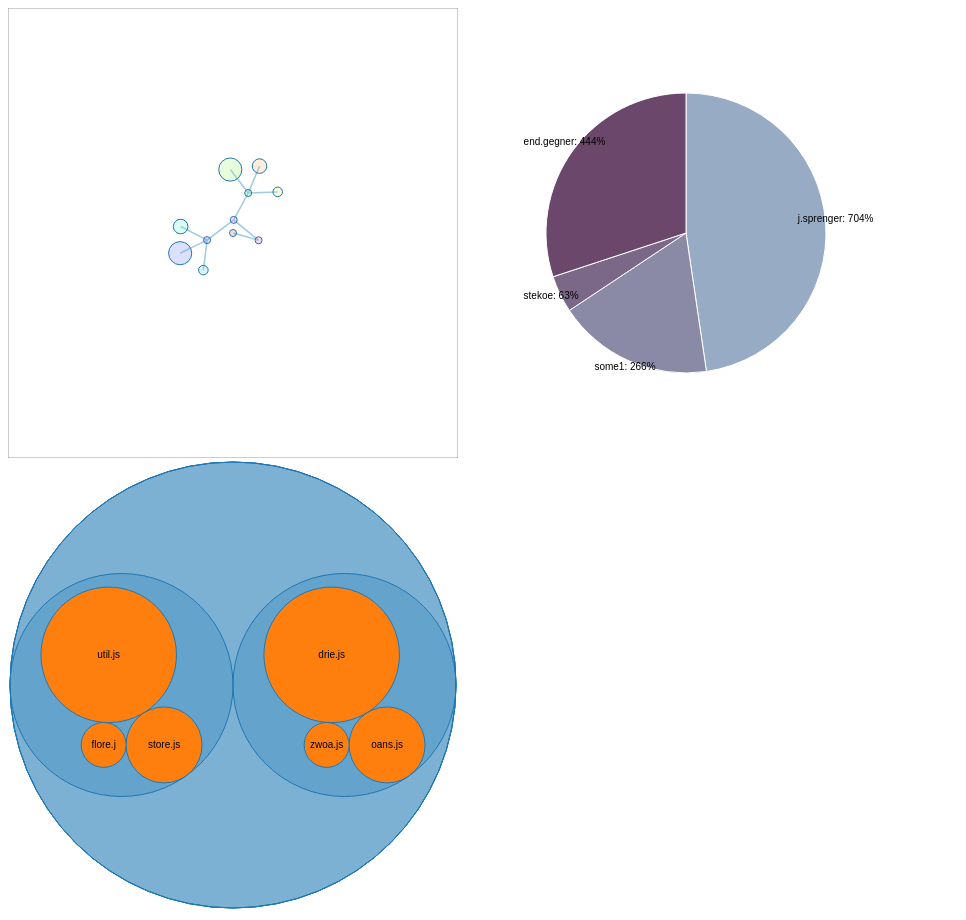
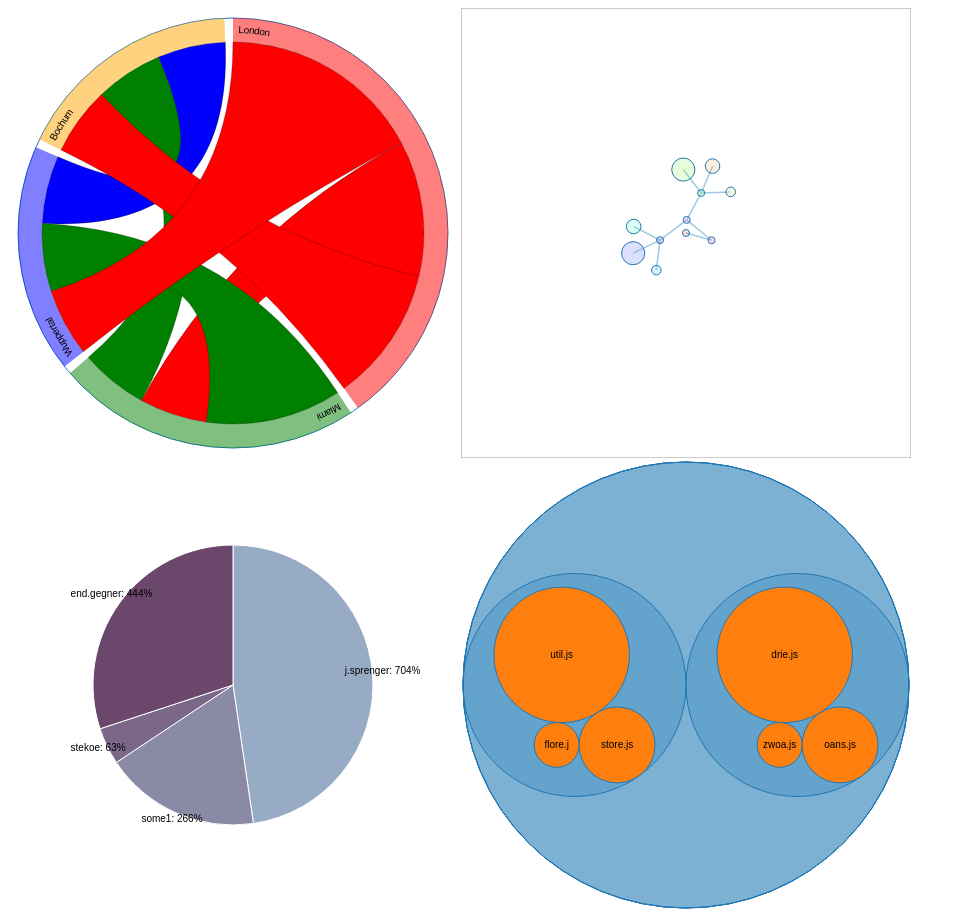
Before and after one commit to dev-JS/angular-d3charts, a website: page examples/index.html in a window 1280 px wide. Shown: the whole page, without its empty margins (0-966 px from the left). Drawn offline with nearby package versions, Linux system fonts and the light colour scheme; files that its build step writes are made by us from their sources.

Commit message:
feature(dependencyChart): adds new dependency directive

```diff
--- a/examples/app.js
+++ b/examples/app.js
@@ -1,6 +1,6 @@
 (function () {
     angular.module('de.devjs.angular.d3pie.example', ['de.devjs.angular.d3pie', 'de.devjs.angular.d3circle',
-        'de.devjs.angular.d3codeflower'])
+        'de.devjs.angular.d3codeflower', 'de.devjs.angular.d3dependency'])
         .controller('appController', ['$scope', '$interval', function ($scope, $interval) {
             $scope.pieData = [
                 {
@@ -55,5 +55,13 @@
                         ]
                     }]
             };
+            $scope.dependency = {
+                items: [
+                    {name: "London", color: "red"},
+                    {name: "Miami", color: "green"},
+                    {name: "Wuppertal", color: "blue"},
+                    {name: "Bochum", color: "orange"}],
+                matrix: [[0, 2, 3, 2], [1, 0, 2, 1], [1, 1,0, 1], [1, 1, 1, 0]]
+            };
         }]);
 })();
--- a/examples/index.html
+++ b/examples/index.html
@@ -8,15 +8,17 @@
     <script src="../node_modules/d3/d3.min.js"></script>
 
     <script src="app.js"></script>
+    <script src="../src/directives/d3dependency.js"></script>
+    <script src="../src/directives/d3codeflower.js"></script>
     <script src="../src/directives/d3pie.js"></script>
     <script src="../src/directives/d3circle.js"></script>
-    <script src="../src/directives/d3codeflower.js"></script>
 
     <link href="../dist/d3charts.min.css" rel="stylesheet">
 
 </head>
 <body ng-app="de.devjs.angular.d3pie.example" ng-controller="appController">
 
+<d3dependency class="chart" diameter="450" data="dependency"></d3dependency>
 <d3codeflower class="chart" diameter="450" data="circleData"></d3codeflower>
 <d3pie class="chart" diameter="450" data="pieData"></d3pie>
 <d3circle class="circle" diameter="450" data="circleData"></d3circle>
--- /dev/null
+++ b/src/directives/d3dependency.js
@@ -0,0 +1,128 @@
+angular.module('de.devjs.angular.d3dependency', [])
+    .directive('d3dependency', [function () {
+        return {
+            restrict: 'E',
+            scope: {
+                data: '='
+            },
+            link: function (scope, element, attrs) {
+
+                scope.$watch('data', function () {
+                    if (scope.data) {
+                        populate(scope.data.items, scope.data.matrix);
+                    }
+                });
+
+                function populate(items, matrix) {
+                    var width, height,
+                        parent = element.parent()[0];
+                    if (!attrs.diameter) {
+                        width = parent.clientWidth - 20;
+                        height = parent.clientHeight - 20;
+                    } else {
+                        width = attrs.diameter;
+                        height = attrs.diameter;
+                    }
+
+                    var outerRadius = Math.min(width, height) / 2 - 10,
+                        innerRadius = outerRadius - 24;
+
+                    var formatPercent = d3.format(".1%");
+
+                    var arc = d3.svg.arc()
+                        .innerRadius(innerRadius)
+                        .outerRadius(outerRadius);
+
+                    var layout = d3.layout.chord()
+                        .padding(.04)
+                        .sortSubgroups(d3.descending)
+                        .sortChords(d3.ascending);
+
+                    var path = d3.svg.chord()
+                        .radius(innerRadius);
+
+                    var svg = d3.select(element[0]).append("svg")
+                        .attr("width", width)
+                        .attr("height", height)
+                        .append("g")
+                        .attr("id", "circle")
+                        .attr("transform", "translate(" + width / 2 + "," + height / 2 + ")");
+
+                    svg.append("circle")
+                        .attr("r", outerRadius);
+
+                    // Compute the chord layout.
+                    layout.matrix(matrix);
+
+                    // Add a group per neighborhood.
+                    var group = svg.selectAll(".group")
+                        .data(layout.groups)
+                        .enter().append("g")
+                        .attr("class", "group")
+                        .on("mouseover", mouseover);
+
+                    // Add a mouseover title.
+                    group.append("title").text(function (d, i) {
+                        return items[i].name + ": " + formatPercent(d.value) + " of origins";
+                    });
+
+                    // Add the group arc.
+                    var groupPath = group.append("path")
+                        .attr("id", function (d, i) {
+                            return "group" + i;
+                        })
+                        .attr("d", arc)
+                        .style("fill", function (d, i) {
+                            return items[i].color;
+                        });
+
+                    // Add a text label.
+                    var groupText = group.append("text")
+                        .attr("x", 6)
+                        .attr("dy", 15);
+
+                    groupText.append("textPath")
+                        .attr("xlink:href", function (d, i) {
+                            return "#group" + i;
+                        })
+                        .text(function (d, i) {
+                            return items[i].name;
+                        });
+
+                    // Remove the labels that don't fit. :(
+                    groupText.filter(function (d, i) {
+                        return groupPath[0][i].getTotalLength() / 2 - 16 < this.getComputedTextLength();
+                    })
+                        .remove();
+
+                    // Add the chords.
+                    var chord = svg.selectAll(".chord")
+                        .data(layout.chords)
+                        .enter().append("path")
+                        .attr("class", "chord")
+                        .style("fill", function (d) {
+                            return items[d.source.index].color;
+                        })
+                        .attr("d", path);
+
+                    // Add an elaborate mouseover title for each chord.
+                    chord.append("title").text(function (d) {
+                        return items[d.source.index].name
+                            + " ? " + items[d.target.index].name
+                            + ": " + formatPercent(d.source.value)
+                            + "\n" + items[d.target.index].name
+                            + " ? " + items[d.source.index].name
+                            + ": " + formatPercent(d.target.value);
+                    });
+
+                    function mouseover(d, i) {
+                        chord.classed("fade", function (p) {
+                            return p.source.index != i
+                                && p.target.index != i;
+                        });
+                    }
+                }
+            }
+        }
+    }
+    ]);
--- a/src/scss/d3charts.scss
+++ b/src/scss/d3charts.scss
@@ -48,3 +48,23 @@ code.node.directory {
 code.node.collapsed {
   stroke: #555;
 }
+
+
+
+#circle circle {
+  fill: none;
+  pointer-events: all;
+}
+
+.group path {
+  fill-opacity: .5;
+}
+
+path.chord {
+  stroke: #000;
+  stroke-width: .25px;
+}
+
+#circle:hover path.fade {
+  display: none;
+}
```
